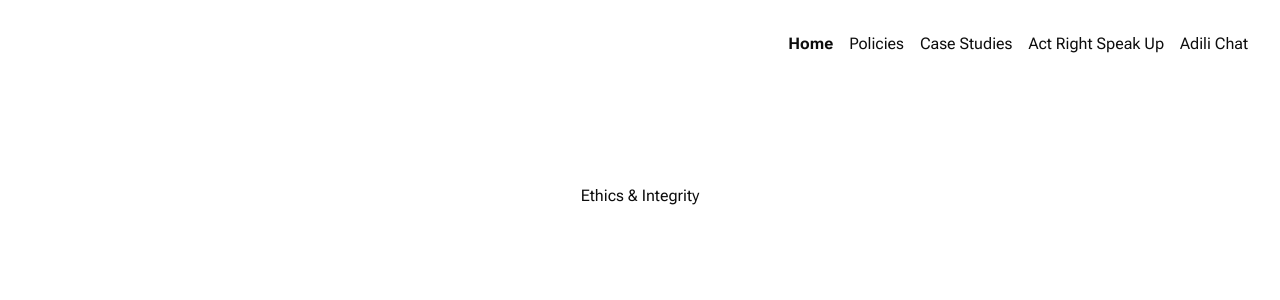
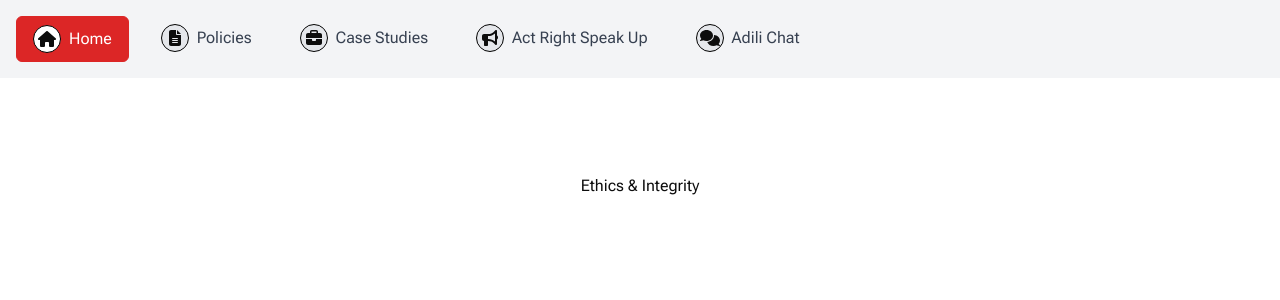
Before and after one commit to jeffmakuto/adili_v3, a Next.js app in the folder adili/: page / in a window 1280 px wide. Shown: the top 300 px of the page. Built offline with nearby package versions, Linux system fonts and the light colour scheme.

Commit message:
feat: enhance nav-links with FontAwesome icons and improved styling

```diff
--- a/adili/src/ui/nav-links.tsx
+++ b/adili/src/ui/nav-links.tsx
@@ -3,40 +3,48 @@
 import { usePathname } from 'next/navigation'
 import Link from 'next/link'
 import { LinkType } from '@/types/link'
+import { FontAwesomeIcon } from '@fortawesome/react-fontawesome'
+import { faHome, faFileAlt, faBriefcase, faBullhorn, faComments } from '@fortawesome/free-solid-svg-icons'
 
 const links: LinkType[] = [
-  { href: '/', label: 'Home' },
-  { href: '/policies', label: 'Policies' },
-  { href: '/case-studies', label: 'Case Studies' },
-  { href: '/act-right-speak-up', label: 'Act Right Speak Up' },
-  { href: '/adili-chat', label: 'Adili Chat' }
+  { href: '/', label: 'Home', icon: faHome },
+  { href: '/policies', label: 'Policies', icon: faFileAlt },
+  { href: '/case-studies', label: 'Case Studies', icon: faBriefcase },
+  { href: '/act-right-speak-up', label: 'Act Right Speak Up', icon: faBullhorn },
+  { href: '/adili-chat', label: 'Adili Chat', icon: faComments }
 ];
 
 export default function NavLinks() {
   const pathname = usePathname();
 
+  const isActive = (href: string) => pathname === href;
+
   return (
-    <div className="p-8">
+    <div className="p-4 bg-gray-100 overflow-x-auto">
       <nav aria-label="Main site navigation">
-        <ul className="flex justify-end space-x-4 list-none p-0 m-0">
-          {links.map((link) => {
-            const isActive = pathname === link.href;
+        <ul className="flex flex-nowrap space-x-4 list-none p-0 m-0">
+          {links.map(({ href, label, icon }) => {
+            const active = isActive(href);
 
             return (
-              <li key={link.href} className="relative inline">
+              <li key={href} className="flex-shrink-0">
                 <Link
-                  className={`relative text-inherit no-underline transition-all duration-300
-                    ${isActive ? 'font-bold' : ''}
-                    group`}
-                  href={link.href}
-                  aria-current={isActive ? 'page' : undefined}
+                  className={`relative flex items-center px-2 py-1 text-xs sm:px-3 sm:py-1.5 sm:text-sm md:px-4 md:py-2 md:text-base transition-colors duration-300
+                    ${active ? 'bg-red-600 text-white border border-red-600' : 'text-gray-700 hover:bg-red-600 hover:text-white'}
+                    rounded-md group`}
+                  href={href}
+                  aria-current={active ? 'page' : undefined}
                 >
-                  {link.label}
                   <span
-                    className={`absolute left-0 bottom-[-15px] w-full h-[4px] bg-red-500
-                      transform scale-x-0 transition-transform duration-300
-                      group-hover:scale-x-100`}
-                  />
+                    className={`flex items-center justify-center w-5 h-5 sm:w-6 sm:h-6 md:w-7 md:h-7 border border-black rounded-full mr-1 sm:mr-2
+                      ${active ? 'bg-white' : 'bg-gray-200'} flex-shrink-0`}
+                  >
+                    <FontAwesomeIcon
+                      icon={icon || faHome}
+                      className={`text-xs sm:text-sm md:text-base ${active ? 'text-red-600' : 'text-gray-700'} flex-shrink-0`}
+                    />
+                  </span>
+                  {label}
                 </Link>
               </li>
             );
```
